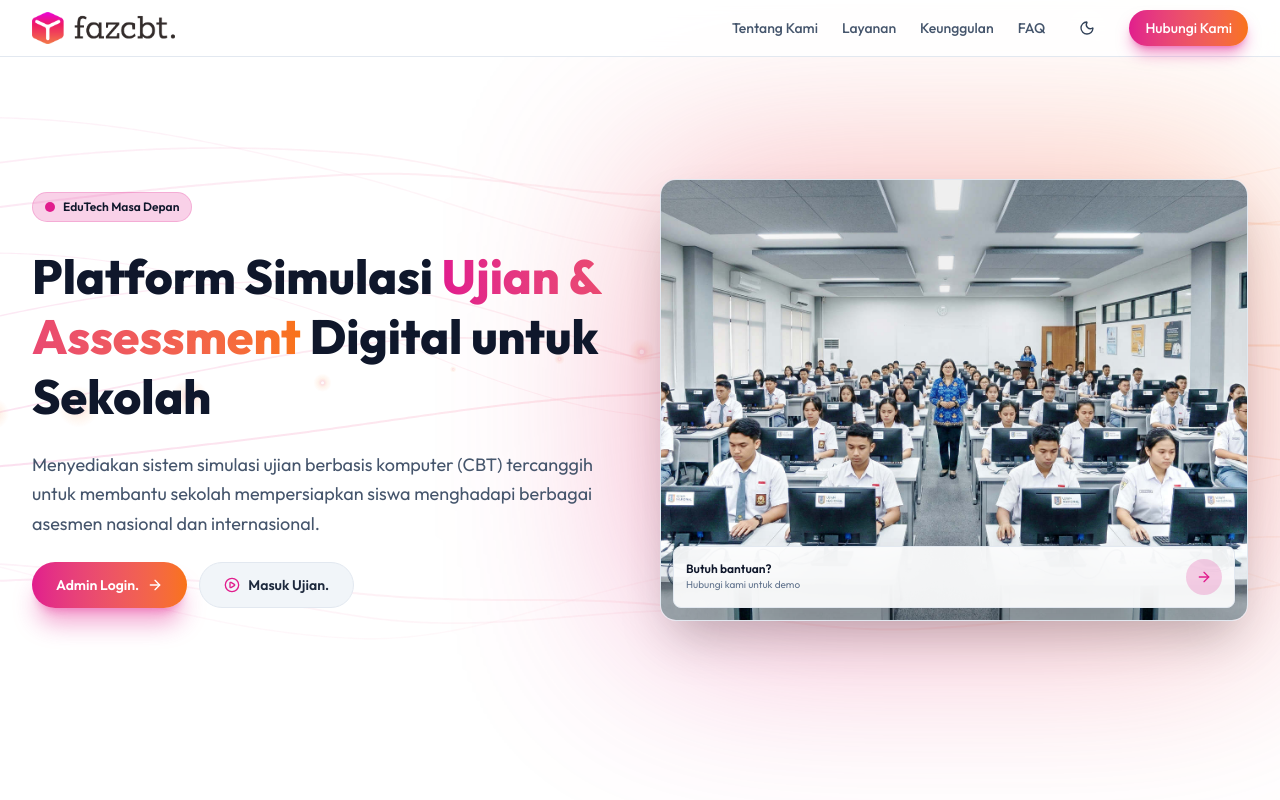
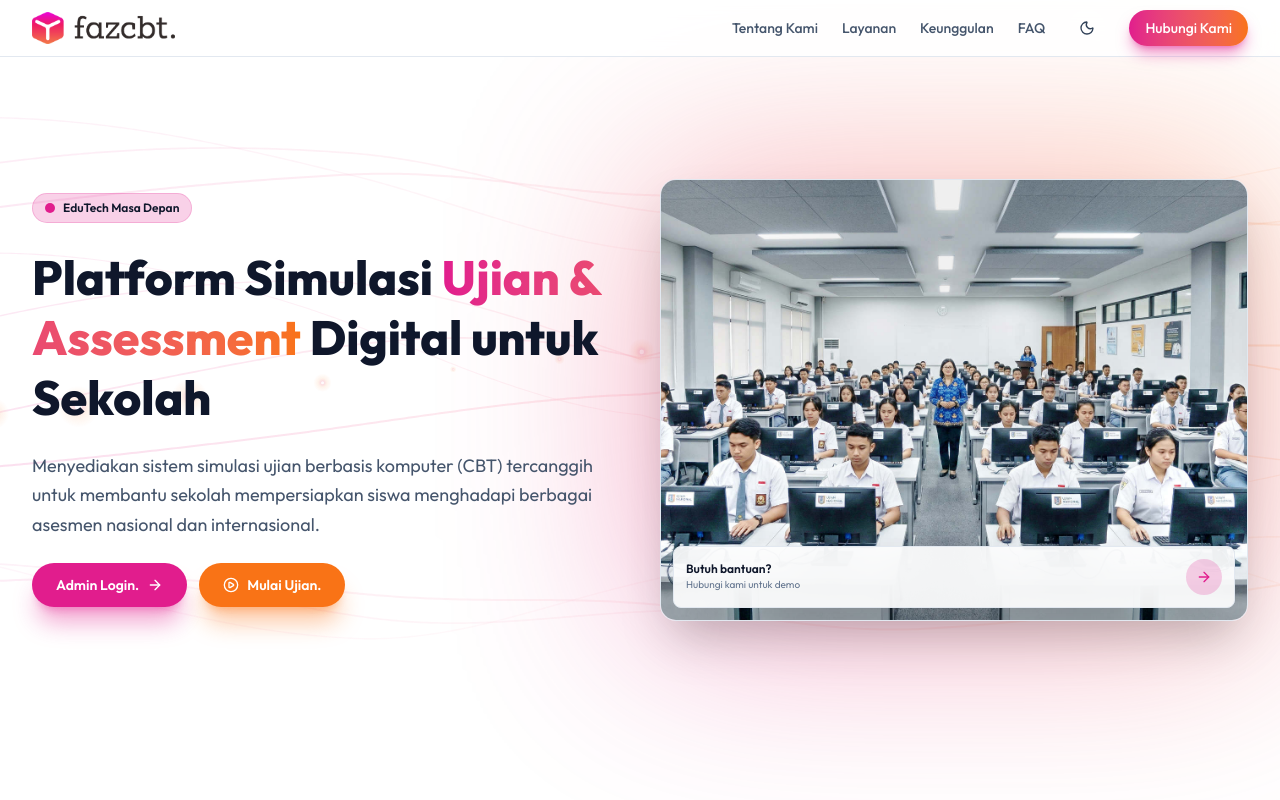
Before and after one commit to rlaarlo/faz-cyberautics, a Next.js app: page / in a window 1280 px wide. Shown: the top 800 px of the page. Built offline with nearby package versions, Linux system fonts and the light colour scheme.

Commit message:
Rename Masuk Ujian to Mulai Ujian

```diff
--- a/src/app/page.tsx
+++ b/src/app/page.tsx
@@ -89,11 +89,11 @@ export default function Home() {
               Menyediakan sistem simulasi ujian berbasis komputer (CBT) tercanggih untuk membantu sekolah mempersiapkan siswa menghadapi berbagai asesmen nasional dan internasional.
             </p>
             <div className="flex flex-col sm:flex-row gap-3">
-              <a href="https://app.fazcbt.id/id/login" target="_blank" rel="noopener noreferrer" className="flex items-center justify-center gap-2 px-6 py-3 text-sm bg-gradient-to-r from-primary to-secondary text-white font-semibold rounded-full hover:shadow-primary/40 hover:-translate-y-0.5 hover:opacity-90 transition-all shadow-xl shadow-primary/40">
+              <a href="https://app.fazcbt.id/id/login" target="_blank" rel="noopener noreferrer" className="flex items-center justify-center gap-2 px-6 py-3 text-sm bg-primary text-white font-semibold rounded-full hover:shadow-primary/40 hover:-translate-y-0.5 hover:opacity-90 transition-all shadow-xl shadow-primary/40">
                 Admin Login. <ArrowRight className="w-4 h-4" />
               </a>
-              <a href="https://app.fazcbt.id/id/exams" target="_blank" rel="noopener noreferrer" className={`flex items-center justify-center gap-2 px-6 py-3 text-sm font-semibold rounded-full border transition-all ${isDark ? 'bg-white/5 backdrop-blur-md text-white border-white/10 hover:border-white/30 hover:bg-white/10' : 'bg-slate-100 text-slate-800 border-slate-200 hover:border-slate-300 hover:bg-slate-200'}`}>
-                <PlayCircle className="w-4 h-4 text-primary" /> Masuk Ujian.
+              <a href="https://app.fazcbt.id/id/exams" target="_blank" rel="noopener noreferrer" className="flex items-center justify-center gap-2 px-6 py-3 text-sm bg-secondary text-white font-semibold rounded-full hover:shadow-secondary/40 hover:-translate-y-0.5 hover:opacity-90 transition-all shadow-xl shadow-secondary/40">
+                <PlayCircle className="w-4 h-4 text-white" /> Mulai Ujian.
               </a>
             </div>
           </div>
```
